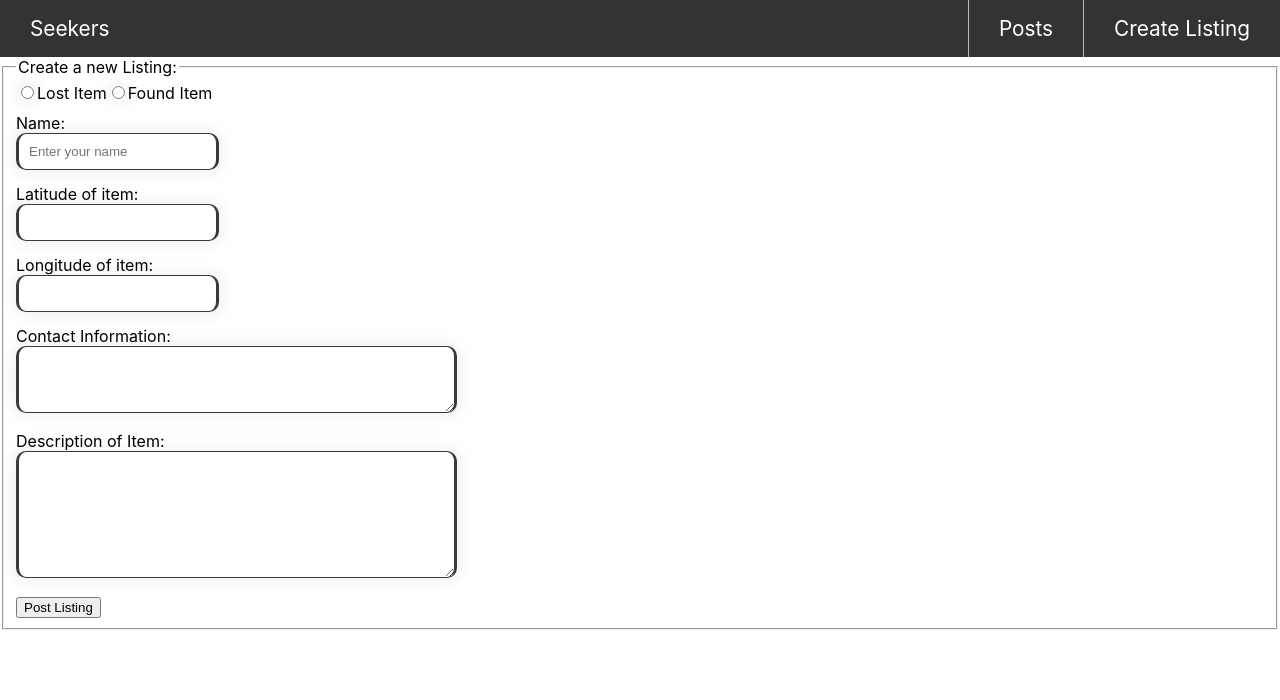
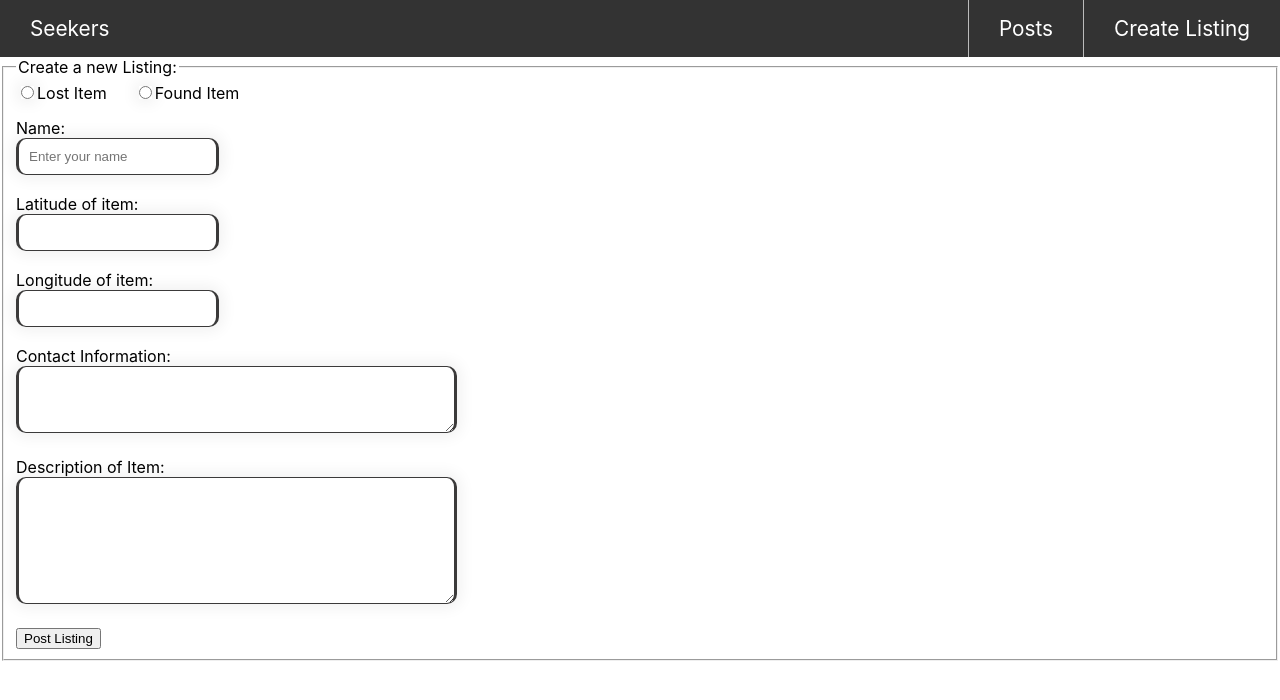
Before and after one commit to LucasWangTO/Seekers, a React (Create React App) app: page /listing in a window 1280 px wide. Shown: the top 700 px of the page. Built offline with nearby package versions, Linux system fonts and the light colour scheme.

Commit message:
Fixed CSS for listing

```diff
--- a/src/components/Listing.css
+++ b/src/components/Listing.css
@@ -6,9 +6,17 @@
   border-color: rgb(59, 58, 58);
   border-radius: 10px;
   border-width: thin medium;
-  margin-bottom: 14px;
+  margin-bottom: 1.2rem;
 }
 
 .inputBox:focus {
   background-color: #d3f1ff;
 }
+
+.foundItem {
+  margin-left: 2rem;
+}
+
+legend {
+  margin-top: 1rem;
+}
--- a/src/components/Listing.js
+++ b/src/components/Listing.js
@@ -82,7 +82,7 @@ const Listing = (props) => {
                     <legend>Create a new Listing:</legend>
                     <input className="inputBox" type="radio" id="lost" name="typePost" value="lost" onChange={handleRadio} required />
                     <label>Lost Item</label>
-                    <input className="inputBox" type="radio" id="found" name="typePost" value="found" onChange={handleRadio} />
+                    <input className="inputBox foundItem" type="radio" id="found" name="typePost" value="found" onChange={handleRadio} />
                     <label>Found Item</label><br />
                     <label for="name">Name:</label><br />
                     <input className="inputBox" type="text" id="name" name="name" placeholder="Enter your name" value={details.name} onChange={handleName} required /><br />
```
